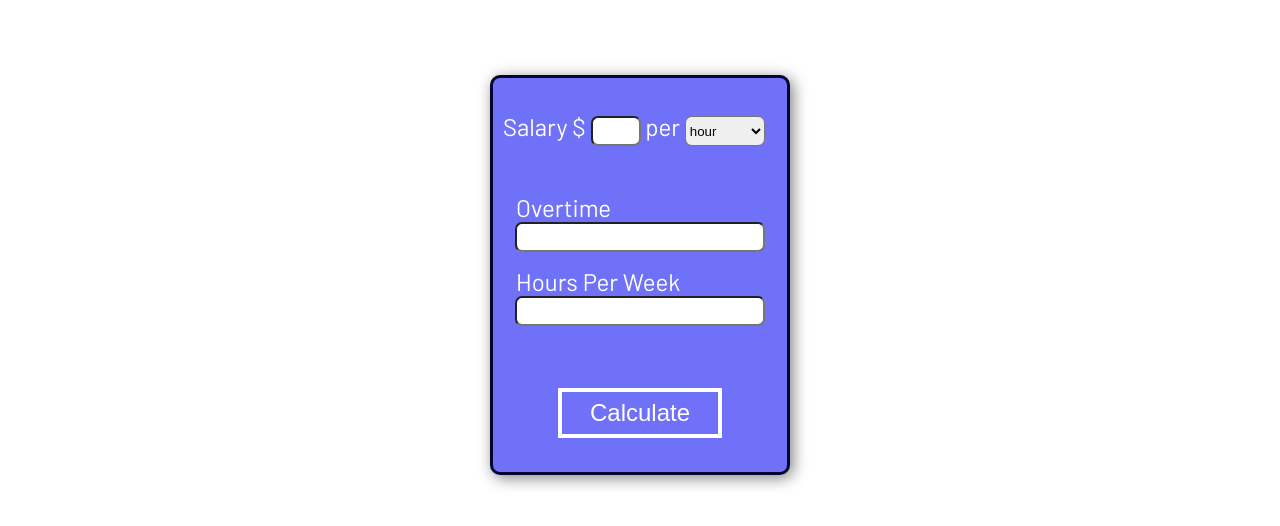
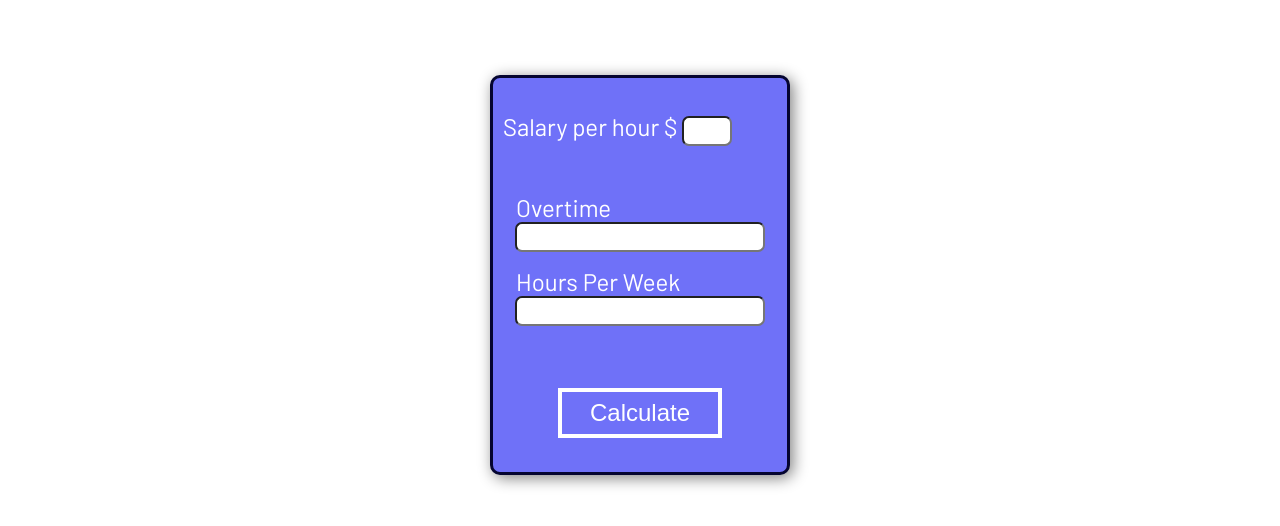
Before and after one commit to Higokian/hours-calculator, a plain HTML site: page index.html in a window 1280 px wide. Shown: the part 240-766 px from the top of the page. Drawn offline with Linux system fonts and the light colour scheme.

Commit message:
Deleted timeframe choices

```diff
--- a/index.html
+++ b/index.html
@@ -25,15 +25,9 @@
     <form class="calculator">
       <div class="salaryInput">
 
-        <label for="salary">Salary $</label>
-        <input type="number" id="salary">
+        <label for="salary">Salary per hour $</label>
+        <input type="number" id="salary" required>
 
-        <label for="timeframe">per</label>
-        <select name="timeframe" id="timeframe">
-          <option value ="hour">hour</option>
-          <option value ="week">week</option>
-          <option value ="bi-weekly">bi-weekly</option>
-        </select>
 
       </div>
       <div class="hoursWorked">
@@ -42,7 +36,7 @@
         <input type="number" id="overtime" class="textbox">
 
         <label for="hoursPerWeek">Hours Per Week</label>
-        <input type="number" id="hoursPerWeek" class="textbox">
+        <input type="number" id="hoursPerWeek" class="textbox" required>
 
         <p id="result"></p>
       </div>
--- a/src/css/layout.css
+++ b/src/css/layout.css
@@ -17,14 +17,10 @@ main {
     box-shadow: 3px 3px 15px gray;
 }
 
-#salary, #timeframe {
+#salary {
     width: 50px;
     height: 30px;
     border-radius: 7px;
-}
-
-#timeframe {
-    width: 80px;
 }
 
 .hoursWorked label {
```
